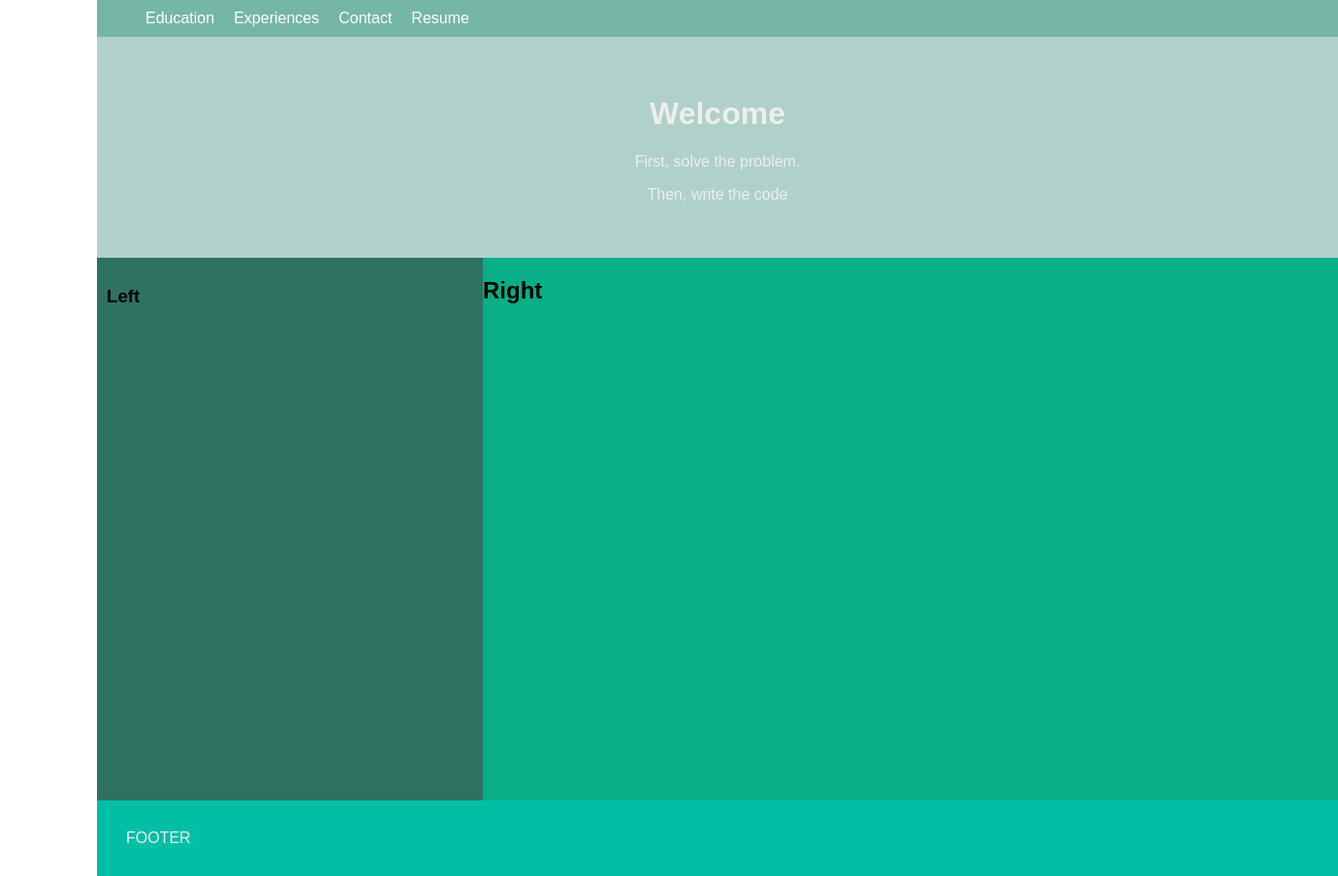
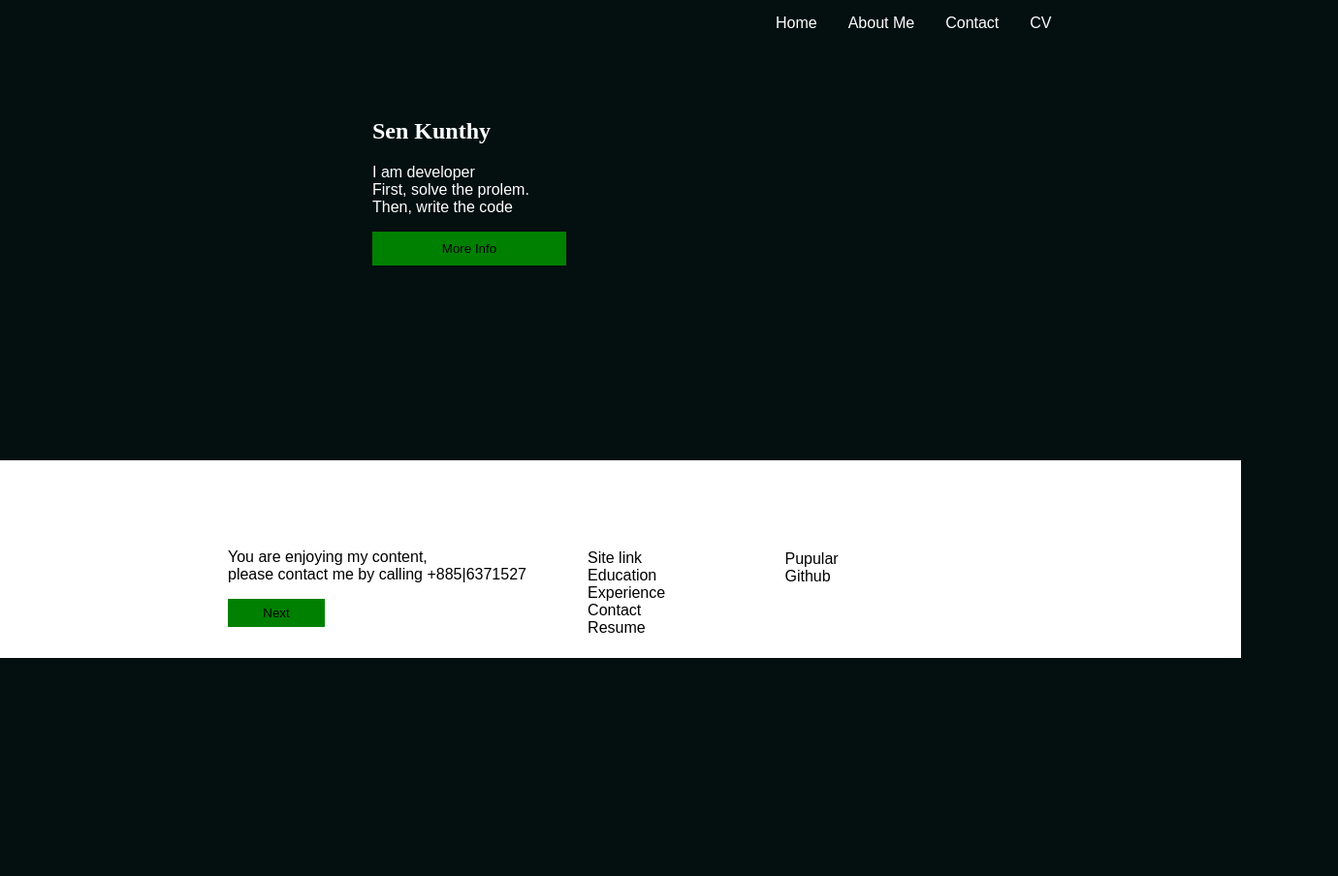
Before and after one commit to SENKUNTHY/kunthy-sen-vc1, a plain HTML site: page index.html in a window 1280 px wide. Shown: the whole page at 97% size, 1380 px wide, since content can reach past the window. After the commit the page ends 800 px from the top, so only its background shows below. Drawn offline with Linux system fonts and the light colour scheme.

Commit message:
#1 My home page on website

```diff
--- a/CSS/main.css
+++ b/CSS/main.css
@@ -1,71 +1,87 @@
-body{
+body {
+    margin: 0;
     padding: 0;
-    margin: 0;
-
-}
-.container{
-    width: 100%;
-    font-family: sans-serif;
-    margin-left: 100px;
+    background: rgb(4, 15, 15);
 }
 
-nav{
-    background: #75b6a7;
-
-
-}
-ul{
-    display: flex;
+ul {
+    margin: 0;
     list-style: none;
-    margin: 0;
-
-}
-ul li{
-    padding: 10px;
-
-}
-ul li a{
-    text-decoration: none;
-    color:white;
-
+    overflow: hidden;
+    display: inline-block;
+    width: 350px;
+    padding: 15px 16px;
+    margin-left: 60%;
 }
 
-
-
-main{
-    background: #afd1c9 ;
-    padding: 40px;
-    text-align: center;
-    color:#eee;
+li {
+    float: left;
 }
 
-
-
-
-aside{
-    background:#2e7261;
-    width: 30%;
-    padding: 10px;
-
+li a {
+    text-decoration: none;
+    color: #fff;
+    padding: 15px 16px;
+    font-family: arial;
 }
 
-.content{
-    background:#09af86;
-    width: 70%;
-    height: 70vh;
+.container {
+    margin: 0 auto;
+    padding-top: 50px;
 }
-footer{
-    background: #00bfa5 ;
-    padding: 30px;
-    color:#eee;
-    text-transform:uppercase;
 
+.col-2 {
+    margin-top: -80px;
+    margin-left: 47%;
 }
-.body-content{
-    display: flex;
 
+.col-3 {
+    margin-left: 65%;
+    margin-top: -89px;
+}
 
+.col-1 {
+    margin: 0;
+    margin-left: 160px;
 }
-.table-container{
-    width: 100%;
+
+footer {
+    background: #fff;
+    padding: 75px;
+    margin-top: 290px;
 }
+
+a {
+    text-decoration: none;
+    font-family: arial;
+    color: #000;
+}
+
+p {
+    font-family: arial;
+    color: #000;
+}
+
+button {
+    background: green;
+    padding: 7px;
+    width: 100px;
+    border: none;
+}
+
+.col-4 {
+    margin-left: 30%;
+}
+
+#p {
+    color: #fff;
+}
+
+h2 {
+    color: #fff;
+}
+
+#info {
+    padding: 10px;
+    width: 200px;
+}
--- a/index.html
+++ b/index.html
@@ -1,50 +1,52 @@
 <!DOCTYPE html>
-<html lang="en">
+<html>
+
 <head>
-    <meta charset="UTF-8">
-    <meta name="viewport" content="width=device-width, initial-scale=1.0">
-    <title> layout</title>
-    <link rel="stylesheet" href="CSS/main.css">
+    <title>Project</title>
+    <link rel="stylesheet" href="CSS/main.css" />
 </head>
+
 <body>
+    <ul>
+        <li><a href="index.html">Home</a></li>
+        <li><a href="pages/about.html">About Me</a></li>
+        <li><a href="pages/contact.html">Contact</a></li>
+        <li><a href="pages/cv.html">CV</a> </li>
+
+    </ul>
     <div class="container">
-        <nav>
-            <ul>
-                <li>
-                    <a href=""> Education</a>
-                </li>
-                <li>
-                    <a href=""> Experiences </a>
-                </li>
-                <li>
-                    <a href=""> Contact </a>
-                </li>
-                <li>
-                    <a href=""> Resume</a>
-                </li>
-            </ul>
-        </nav>
-        <main>
-            <h1> Welcome </h1>
-            <p>First, solve the problem.</p>
-            <p>Then, write the code</p>
-        </main>
-        <div class="body-content">
-            <aside>
-               <h3>Left</h3>
-            </aside>
-            <div class="content">
-                <div class="table-container">
+        <div class="col-1">
+        </div>
+        <div class="col-4">
+            <h2>Sen Kunthy</h2>
+            <p id="p">I am developer <br>First, solve the prolem. <br>Then, write the code</p>
+            <button id="info">More Info</button>
+        </div>
+        <div class="col-3">
 
-                    </div>
-                    <div class="form-container">
-                        <h2> Right</h2>
-
-
-                    </div>
+        </div>
+    </div>
+    </div>
+    <footer>
+        <div class="container-1">
+            <div class="col-1">
+                <p>You are enjoying my content,
+                    <br>please contact me by calling +885|6371527</p>
+                <button>Next</button>
+            </div>
+            <div class="col-2">
+                <a href="#">Site link</a><br>
+                <a href="#">Education</a><br>
+                <a href="#">Experience</a><br>
+                <a href="#">Contact</a><br>
+                <a href="#">Resume</a>
+            </div>
+            <div class="col-3">
+                <a href="#">Pupular</a><br>
+                <a href="#">Github</a>
             </div>
         </div>
-        <footer> Footer </footer>
-    </div>
+    </footer>
 </body>
+
 </html>
```
Also changed, not shown: Page/about.html (added, +21 -0 lines), Page/contact.html (added, +21 -0 lines), Page/cv.html (added, +21 -0 lines), Images/bg.jpg (added), Images/cvbg.jpg (added).
